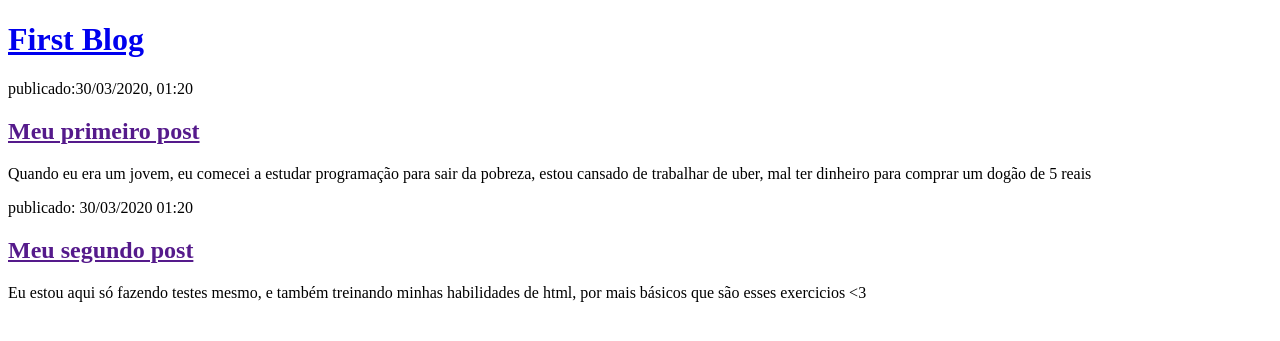
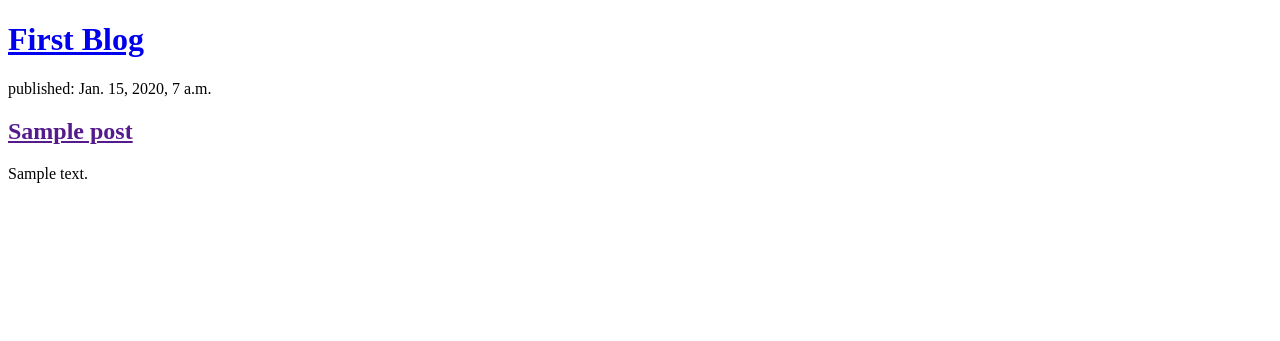
Before and after one commit to RafaelSuxi/my-first-blog, a Django app: page / in a window 1280 px wide. Shown: the top 341 px of the page. Run offline with Django 3.2, Linux system fonts and the light colour scheme; tables that the repository leaves empty hold one stand-in row (values such as "Sample post").

Commit message:
modificando templates do display por database

```diff
--- a/blog/templates/blog/post_list.html
+++ b/blog/templates/blog/post_list.html
@@ -9,17 +9,14 @@
        <h1><a href="/">First Blog</a></h1>
    </div>
 
+{% for post in posts %}
    <div>
-       <p>publicado:30/03/2020, 01:20</p>
-       <h2><a href="">Meu primeiro post</a></h2>
-       <p>Quando eu era um jovem, eu comecei a estudar programação para sair da pobreza, estou cansado de trabalhar de uber, mal ter dinheiro para comprar um dogão de 5 reais</p>
+       <p>published: {{ post.published_date }}</p>
+       <h2><a href="">{{ post.title }}</a></h2>
+       <p>{{ post.text|linebreaksbr }}</p>
    </div>
 
-   <div>
-       <p>publicado: 30/03/2020 01:20</p>
-       <h2><a href="">Meu segundo post</a></h2>
-       <p>Eu estou aqui só fazendo testes mesmo, e também treinando minhas habilidades de html, por mais básicos que são esses exercicios <3</p>
-   </div>
+{% endfor %}
 
 </body>
 </html>
--- a/blog/views.py
+++ b/blog/views.py
@@ -3,3 +3,12 @@
 # Create your views here.
 def post_list(request):
     return render(request, 'blog/post_list.html', {})
+
+from django.shortcuts import render
+from django.utils import timezone
+from .models import Post
+
+
+def post_list(request):
+    posts = Post.objects.filter(published_date__lte=timezone.now()).order_by('published_date')
+    return render(request, 'blog/post_list.html', {'posts': posts})
```
